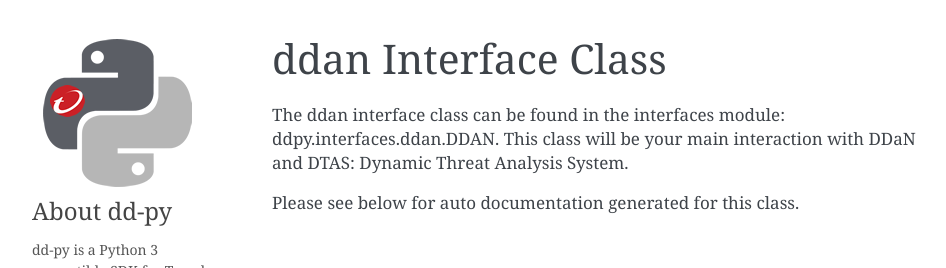
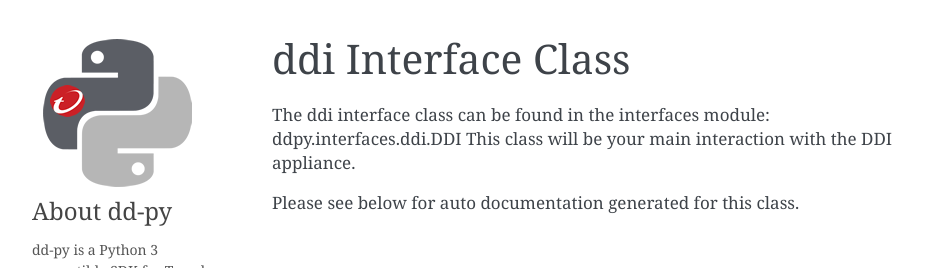
Before and after one commit to trend206/dd-py, a Sphinx documentation site: the page built from docs/source/ddpy.interfaces.ddi.rst, in a window 1280 px wide, cut to the strip 0-268 px from the top of the page. Shown: the whole strip, without its empty margins (148-1094 px from the left). Built offline with Sphinx 7.4.7, drawn with Linux system fonts in a browser that asks for light colours.

```diff
--- a/docs/source/ddpy.interfaces.ddi.rst
+++ b/docs/source/ddpy.interfaces.ddi.rst
@@ -1,8 +1,8 @@
-ddan Interface Class
+ddi Interface Class
 ===================
 
-The ddan interface class can be found in the interfaces module: ddpy.interfaces.ddan.DDAN. This class
-will be your main interaction with DDaN and DTAS: Dynamic Threat Analysis System.
+The ddi interface class can be found in the interfaces module: ddpy.interfaces.ddi.DDI
+This class will be your main interaction with the DDI appliance.
 
 
 Please see below for auto documentation generated for this class.
```
